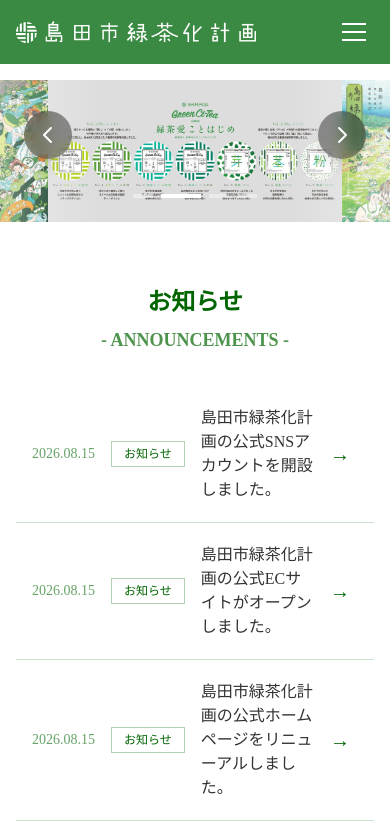
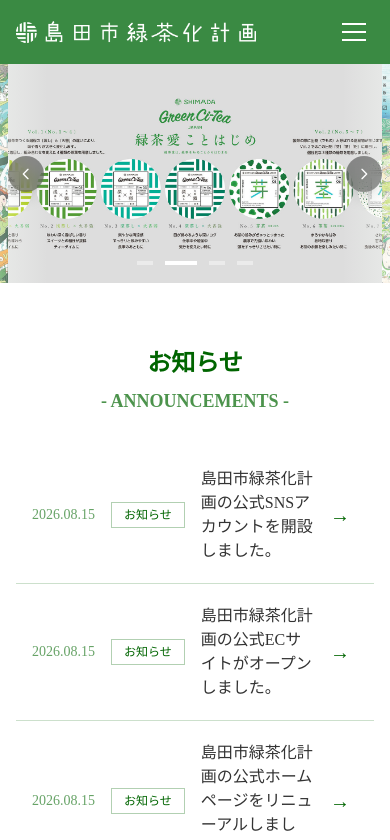
Before and after one commit to ichi-ryota0513/ShimadaGreenCi-TEA, a React (Vite) app: page / in a window 390 px wide. Shown: the top 840 px of the page. Built offline with nearby package versions, Linux system fonts and the light colour scheme; a web font is replaced by a local one.

Commit message:
Hero responsive

```diff
--- a/src/App.jsx
+++ b/src/App.jsx
@@ -11,7 +11,7 @@ function App() {
   return (
     <>
       <Header />
-      <main className="pt-20">
+      <main className="pt-16 md:pt-20">
         <Hero />
       </main>
       <Announcements />
--- a/src/components/section/Hero.jsx
+++ b/src/components/section/Hero.jsx
@@ -105,7 +105,7 @@ export default function Hero() {
         : current - 1;
 
   return (
-    <section className="relative w-full overflow-hidden px-12">
+    <section className="relative aspect-[16/9] w-full overflow-hidden px-2 sm:px-4 md:aspect-[1600/774] md:px-12">
       {/* スライド */}
       <div
         className={`flex h-full ${
@@ -134,10 +134,10 @@ export default function Hero() {
       </div>
 
       {/* 左グラデーション */}
-      <div className="pointer-events-none absolute inset-y-0 left-0 z-10 w-24 bg-gradient-to-r from-[#f9fdf9]/40 to-transparent" />
+      <div className="pointer-events-none absolute inset-y-0 left-0 z-10 w-12 bg-gradient-to-r from-[#f9fdf9]/40 to-transparent sm:w-16 md:w-24" />
 
       {/* 右グラデーション */}
-      <div className="pointer-events-none absolute inset-y-0 right-0 z-10 w-24 bg-gradient-to-l from-[#f9fdf9]/40 to-transparent" />
+      <div className="pointer-events-none absolute inset-y-0 right-0 z-10 w-12 bg-gradient-to-l from-[#f9fdf9]/40 to-transparent sm:w-16 md:w-24" />
 
       {/* 左ボタン */}
       <button
@@ -145,9 +145,9 @@ export default function Hero() {
         disabled={isMoving}
         aria-label="前の画像へ"
         className="
-          absolute left-6 top-1/2 z-20
-          flex h-12 w-12
-          -translate-y-10
+          absolute left-2 top-1/2 z-20
+          flex h-9 w-9
+          -translate-y-1/2
           items-center justify-center
           rounded-full
           bg-black/40
@@ -158,6 +158,7 @@ export default function Hero() {
           hover:scale-110
           hover:bg-[#3A8A43]/40
           active:scale-95
+          sm:left-4 sm:h-10 sm:w-10 md:left-6 md:h-12 md:w-12
         "
       >
         <svg
@@ -166,7 +167,7 @@ export default function Hero() {
           viewBox="0 0 24 24"
           strokeWidth={2}
           stroke="currentColor"
-          className="h-6 w-6"
+          className="h-4 w-4 sm:h-5 sm:w-5 md:h-6 md:w-6"
         >
           <path strokeLinecap="round" strokeLinejoin="round" d="M15 19l-7-7 7-7" />
         </svg>
@@ -178,9 +179,9 @@ export default function Hero() {
         disabled={isMoving}
         aria-label="次の画像へ"
         className="
-          absolute right-6 top-1/2 z-20
-          flex h-12 w-12
-          -translate-y-10
+          absolute right-2 top-1/2 z-20
+          flex h-9 w-9
+          -translate-y-1/2
           items-center justify-center
           rounded-full
           bg-black/40
@@ -191,6 +192,7 @@ export default function Hero() {
           hover:scale-110
           hover:bg-[#3A8A43]/40
           active:scale-95
+          sm:right-4 sm:h-10 sm:w-10 md:right-6 md:h-12 md:w-12
         "
       >
         <svg
@@ -199,7 +201,7 @@ export default function Hero() {
           viewBox="0 0 24 24"
           strokeWidth={2}
           stroke="currentColor"
-          className="h-6 w-6"
+          className="h-4 w-4 sm:h-5 sm:w-5 md:h-6 md:w-6"
         >
           <path strokeLinecap="round" strokeLinejoin="round" d="M9 5l7 7-7 7" />
         </svg>
@@ -207,8 +209,9 @@ export default function Hero() {
 
       {/* インジケーター */}
       <div className="
-        absolute bottom-6 left-1/2 z-20
-        flex -translate-x-1/2 gap-2
+        absolute bottom-2 left-1/2 z-20
+        flex -translate-x-1/2 items-center gap-1
+        sm:bottom-4 sm:gap-2 md:bottom-6
       ">
         {slides.map((_, index) => (
           <button
@@ -221,12 +224,13 @@ export default function Hero() {
             }}
             aria-label={`${index + 1}枚目へ`}
             className={`
-              h-1
+              flex h-6 items-center px-1
+              after:block after:h-1
               transition-all duration-300
               ${
                 index === activeIndex
-                  ? "w-10 bg-white"
-                  : "w-5 bg-white/40 hover:bg-white/70"
+                  ? "after:w-8 after:bg-white sm:after:w-10"
+                  : "after:w-4 after:bg-white/40 hover:after:bg-white/70 sm:after:w-5"
               }
             `}
           />
```
